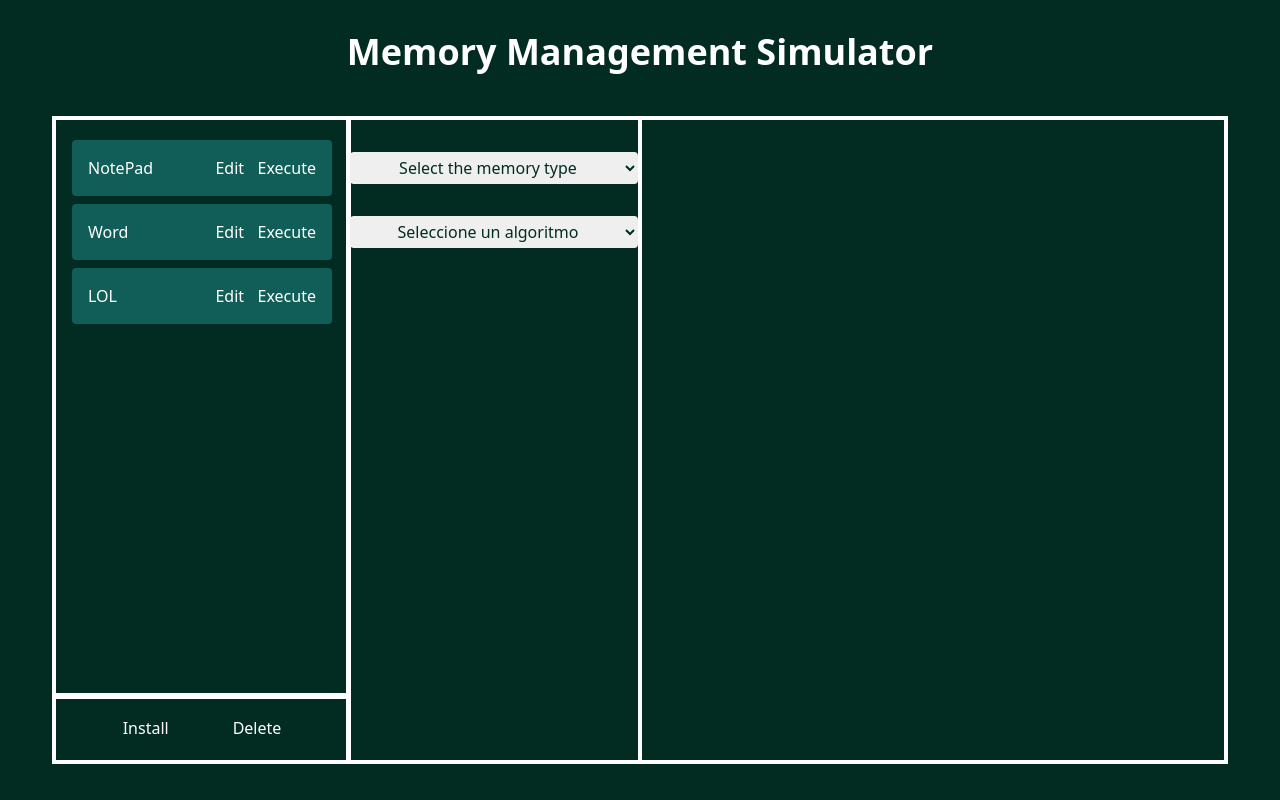
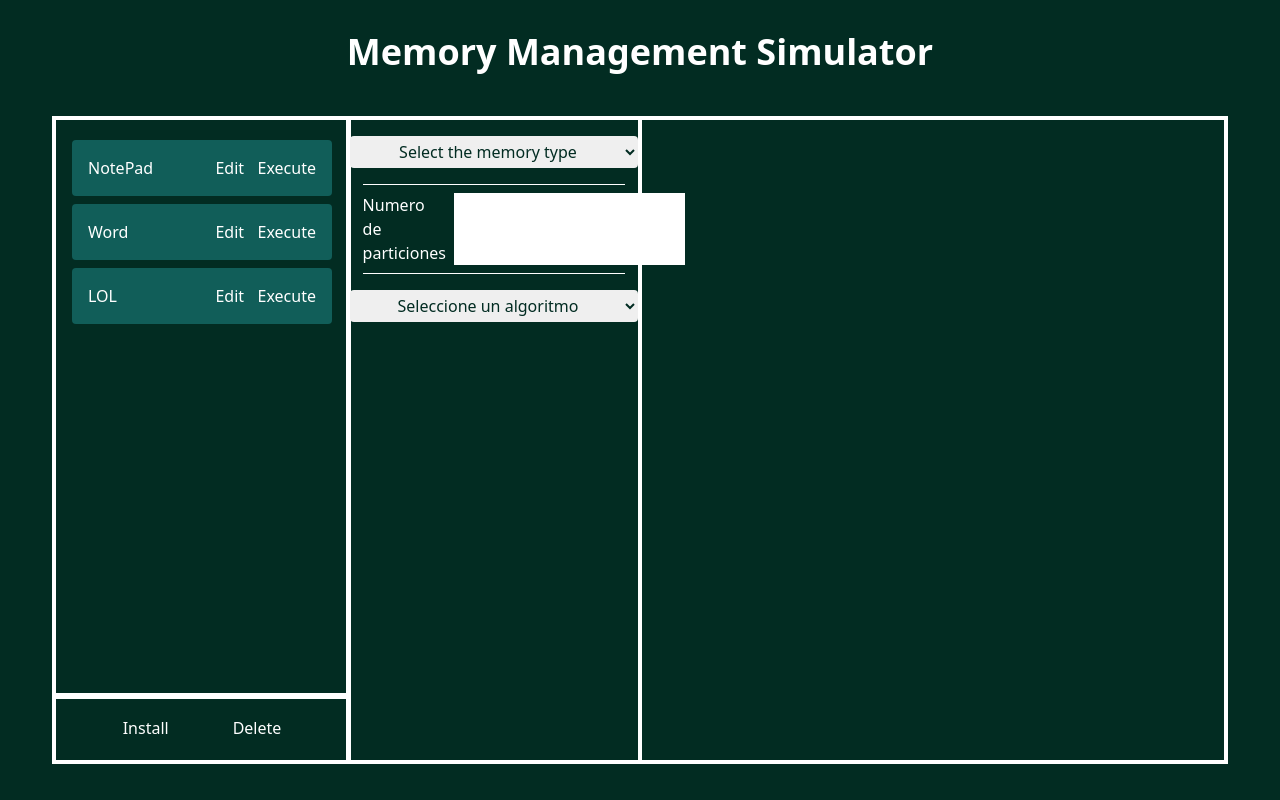
Before and after one commit to HannaVSM/Simulador-de-Memoria, a React (Vite) app: page / in a window 1280 px wide. Built offline with nearby package versions, Linux system fonts and the light colour scheme.

Commit message:
Avances management

```diff
--- a/src/Components/Management.jsx
+++ b/src/Components/Management.jsx
@@ -1,19 +1,26 @@
+import { useState } from "react";
+import PartitionConfig from "./PartitionsConfig";
+
 function Management(){
 
+    const [memType, setMemType] = useState("");
+
+
     return(
-        <div className='h-full w-1/4 flex flex-col place-items-center align-top outline outline-2 outline-white' id='parameters'>
-            <select name="tipo-mem" className='w-72 rounded text-emerald-950 text-center h-8 my-8'  id="select-mem-type">
-            <option value="" disabled selected hidden>Select the memory type</option>
-            <option value="Fixed_Memory">Fixed Memory</option>
-            <option value="Variable_Memory">Variable Memory</option>
-            <option value="Dinamic_Memory_without_Compaction">Dinamic Memory without Compaction</option>
-            <option value="Dinamic_Memory_with_Compaction">Dinamic Memory with Compaction</option>
+        <div className='h-full w-1/4 flex flex-col place-items-center align-top outline outline-2 outline-white gap-4' id='parameters'>
+            <select name="tipo-mem" className='w-72 rounded text-emerald-950 text-center h-8 mt-4'  id="select-mem-type">
+                <option value="" disabled selected hidden>Select the memory type</option>
+                <option value="Fixed_Memory" onClick={()=> setMemType("Fixed_Memory")}>Fixed Memory</option>
+                <option value="Variable_Memory" onClick={()=> setMemType("Variable_Memory")}>Variable Memory</option>
+                <option value="Dinamic_Memory_without_Compaction" onClick={()=> setMemType("Dinamic_Memory_without_Compaction")}>Dinamic Memory without Compaction</option>
+                <option value="Dinamic_Memory_with_Compaction" onClick={()=>    setMemType("Dinamic_Memory_with_Compaction")}>Dinamic Memory with Compaction</option>
             </select>
+            <PartitionConfig MemType= {memType}/>
             <select name="tipo-mem" className='w-72 rounded text-emerald-950 text-center h-8'  id="select-tipo-mem">
-            <option value="" disabled selected hidden>Seleccione un algoritmo</option>
-            <option value="first">First Fit</option>
-            <option value="best">Best Fit</option>
-            <option value="worst">Worst Fit</option>
+                <option value="" disabled selected hidden>Seleccione un algoritmo</option>
+                <option value="first">First Fit</option>
+                <option value="best">Best Fit</option>
+                <option value="worst">Worst Fit</option>
             </select>
         </div>
     )
--- a/src/Components/MemMap.jsx
+++ b/src/Components/MemMap.jsx
@@ -1,16 +1,5 @@
 function MemMap() {
-    const PARTITION_TYPES = {
-        LITTLE: "2rem",
-        NORMAL: "4rem",
-        BIG: "6rem",
-        NORMAL: "8rem",
-    }
 
-    //Array de particiones
-    const arrayParticiones = [
-        {
-        },
-    ]
 
     return(
         <div className='h-full w-2/4 flex flex-col place-items-center align-top outline outline-2 outline-white' id='mem-map'>
--- /dev/null
+++ b/src/Components/PartitionsConfig.jsx
@@ -0,0 +1,36 @@
+function PartitionConfig({MemType}){
+    if(MemType== "Fixed_Memory"){
+        return(<div className="max-w-[90%] outline outline-white">
+
+        </div>
+        )
+    }
+    if(MemType== "Variable_Memory"){
+        return(<div>
+
+        </div>
+        )
+    }
+    if(MemType== "Dinamic_Memory_without_Compaction"){
+        return(<div>
+
+        </div>
+        )
+    }
+    if(MemType== "Dinamic_Memory_with_Compaction"){
+        return(<div>
+
+        </div>
+        )
+    }
+
+    return(
+        <div className="max-w-[90%] w-[90%] border-y py-2 border-white text-white flex flex-col gap-4">
+            <div className="flex flex-row gap-2">
+                <label htmlFor="number_partitions" className="">Numero de particiones</label><input name="number_partitions" type="number" className="w-auto max-w-full"/>
+            </div>
+        </div>
+    )
+}
+
+export default PartitionConfig;
```
Also changed, not shown: src/Components/Program.jsx (+4 -4 lines).
